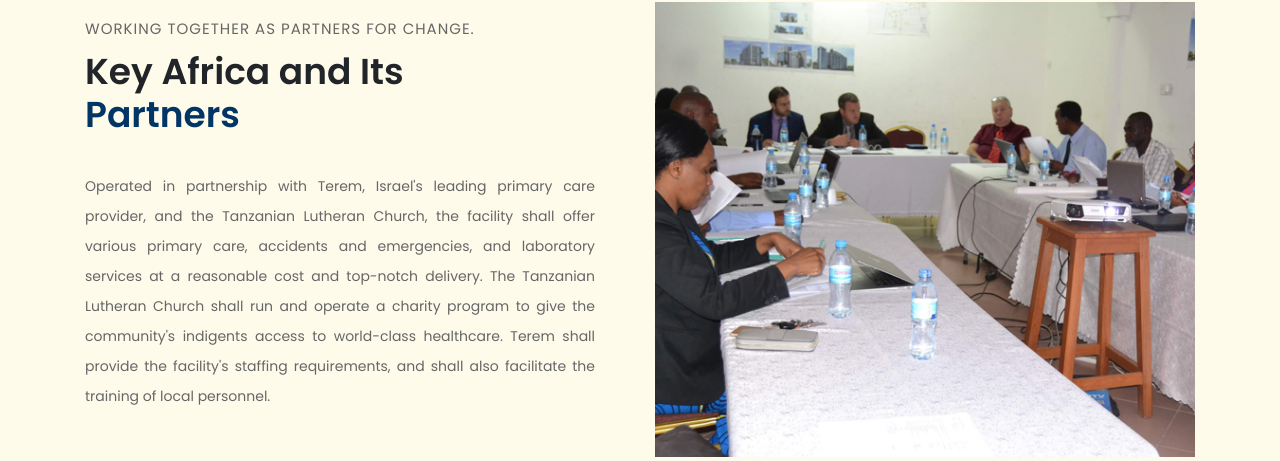
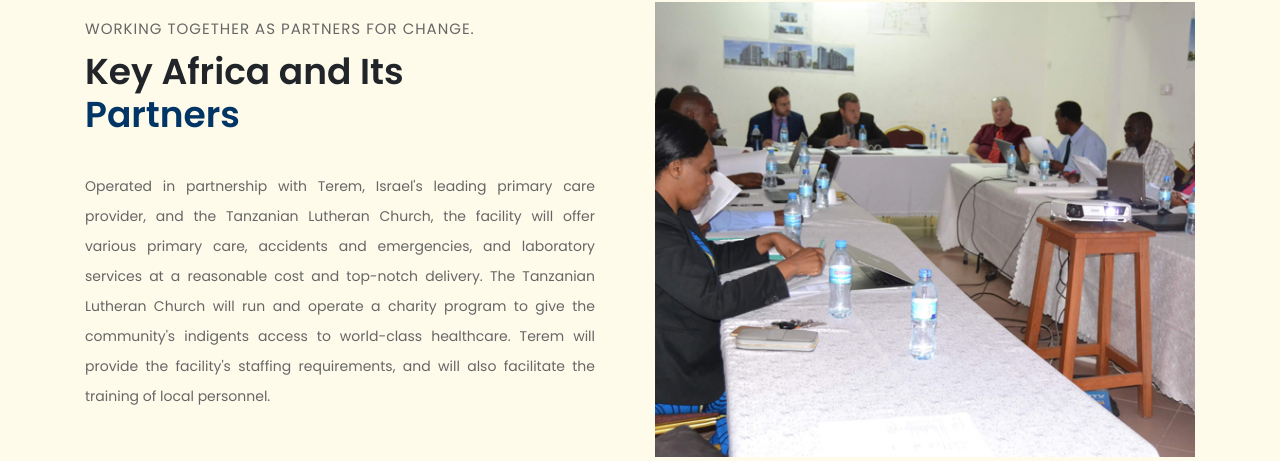
Before and after one commit to johnmasajo1987/KeyAfricaFinal, a plain HTML site: page luther-medical.html in a window 1280 px wide. Shown: the part 1642-2103 px from the top of the page. Drawn offline with Linux system fonts and the light colour scheme.

Commit message:
Grammar Edit - Luther Medical Center

```diff
--- a/luther-medical.html
+++ b/luther-medical.html
@@ -172,7 +172,7 @@
               <div class="right-content">
                 <span>WORKING TOGETHER AS PARTNERS FOR CHANGE.</span>
                 <h2>Key Africa and Its <br><em>Partners </em></h2>
-                <p>Operated in partnership with Terem, Israel's leading primary care provider, and the Tanzanian Lutheran Church, the facility shall offer various primary care, accidents and emergencies, and laboratory services at a reasonable cost and top-notch delivery. The Tanzanian Lutheran Church shall run and operate a charity program to give the community's indigents access to world-class healthcare. Terem shall provide the facility's staffing requirements, and shall also facilitate the training of local personnel.</p>
+                <p>Operated in partnership with Terem, Israel's leading primary care provider, and the Tanzanian Lutheran Church, the facility will offer various primary care, accidents and emergencies, and laboratory services at a reasonable cost and top-notch delivery. The Tanzanian Lutheran Church will run and operate a charity program to give the community's indigents access to world-class healthcare. Terem will provide the facility's staffing requirements, and will also facilitate the training of local personnel.</p>
               </div>
             </div>
             <div class="col-md-6">
```
